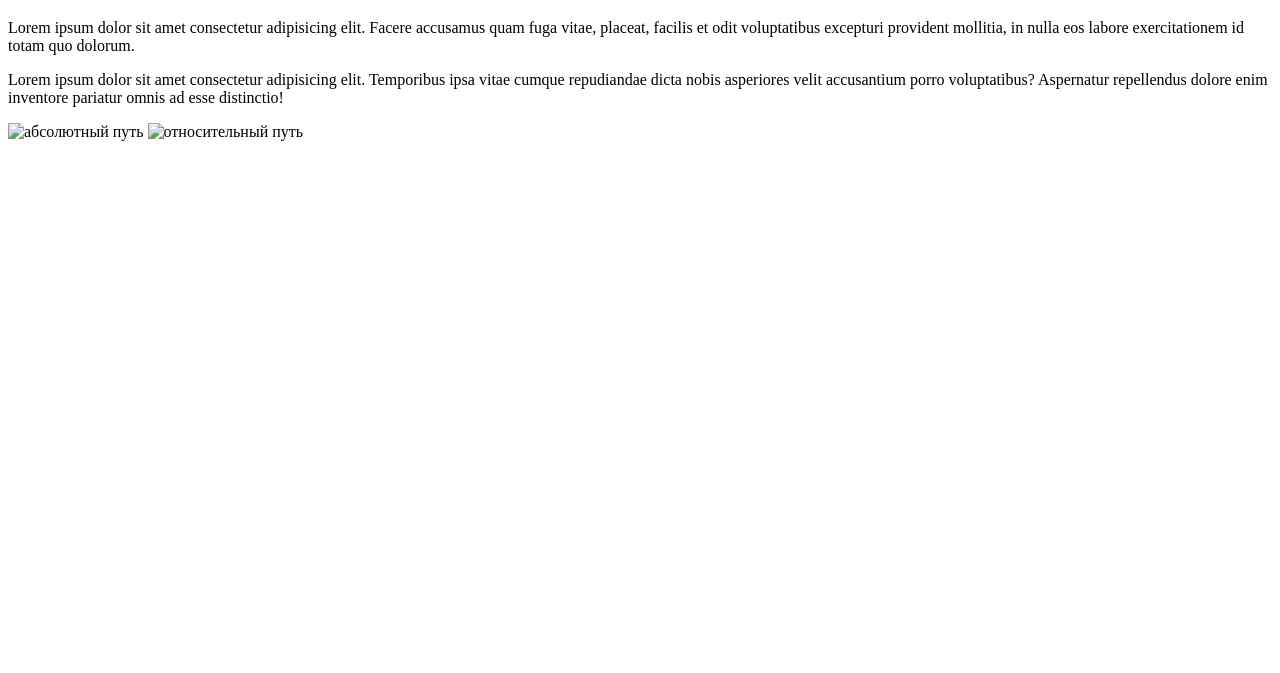
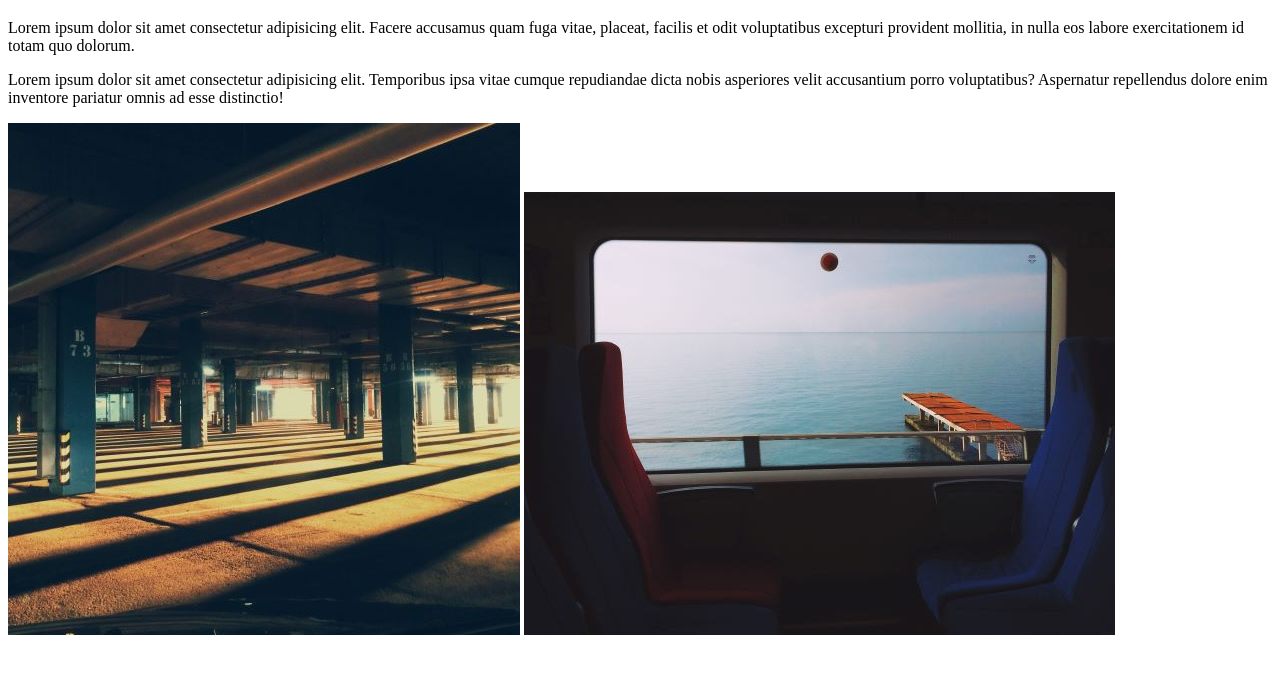
Before and after one commit to 72305lol/project1, a plain HTML site: page folder/inner/index.html in a window 1280 px wide. Shown: the part 61-734 px from the top of the page. Drawn offline with Linux system fonts and the light colour scheme.

Commit message:
Update index.html

```diff
--- a/folder/inner/index.html
+++ b/folder/inner/index.html
@@ -12,7 +12,7 @@
     <p>
         Lorem ipsum dolor sit amet consectetur adipisicing elit. Temporibus ipsa vitae cumque repudiandae dicta nobis asperiores velit accusantium porro voluptatibus? Aspernatur repellendus dolore enim inventore pariatur omnis ad esse distinctio!
     </p>
-    <img src="/img/IMG_1655.JPG" alt="абсолютный путь">
-    <img src="../../img/img_2184.jpg" alt="относительный путь">
+    <img src="/img/img1.JPG" alt="абсолютный путь">
+    <img src="../../img/img2.jpg" alt="относительный путь">
 </body>
 </html>
```
